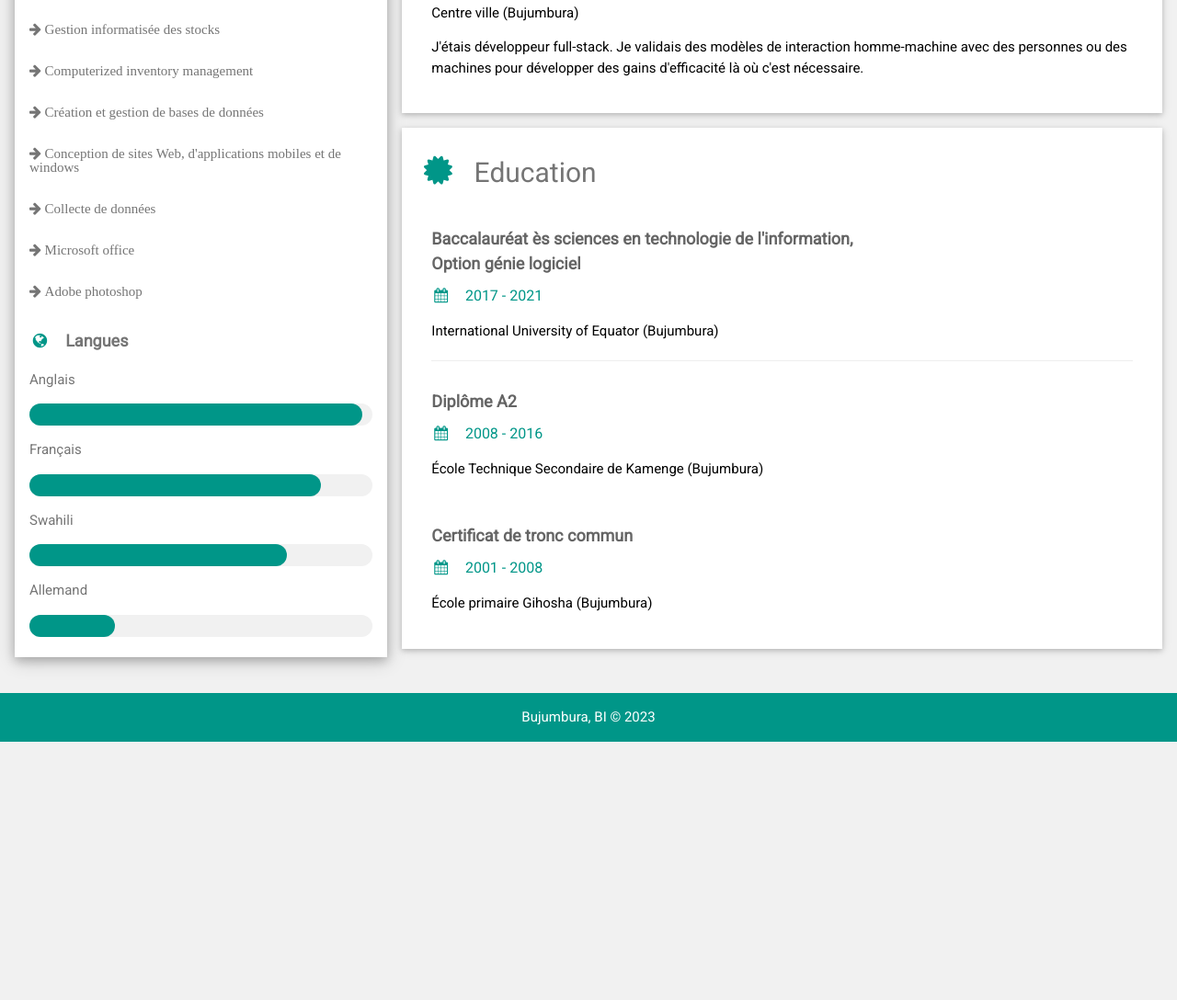
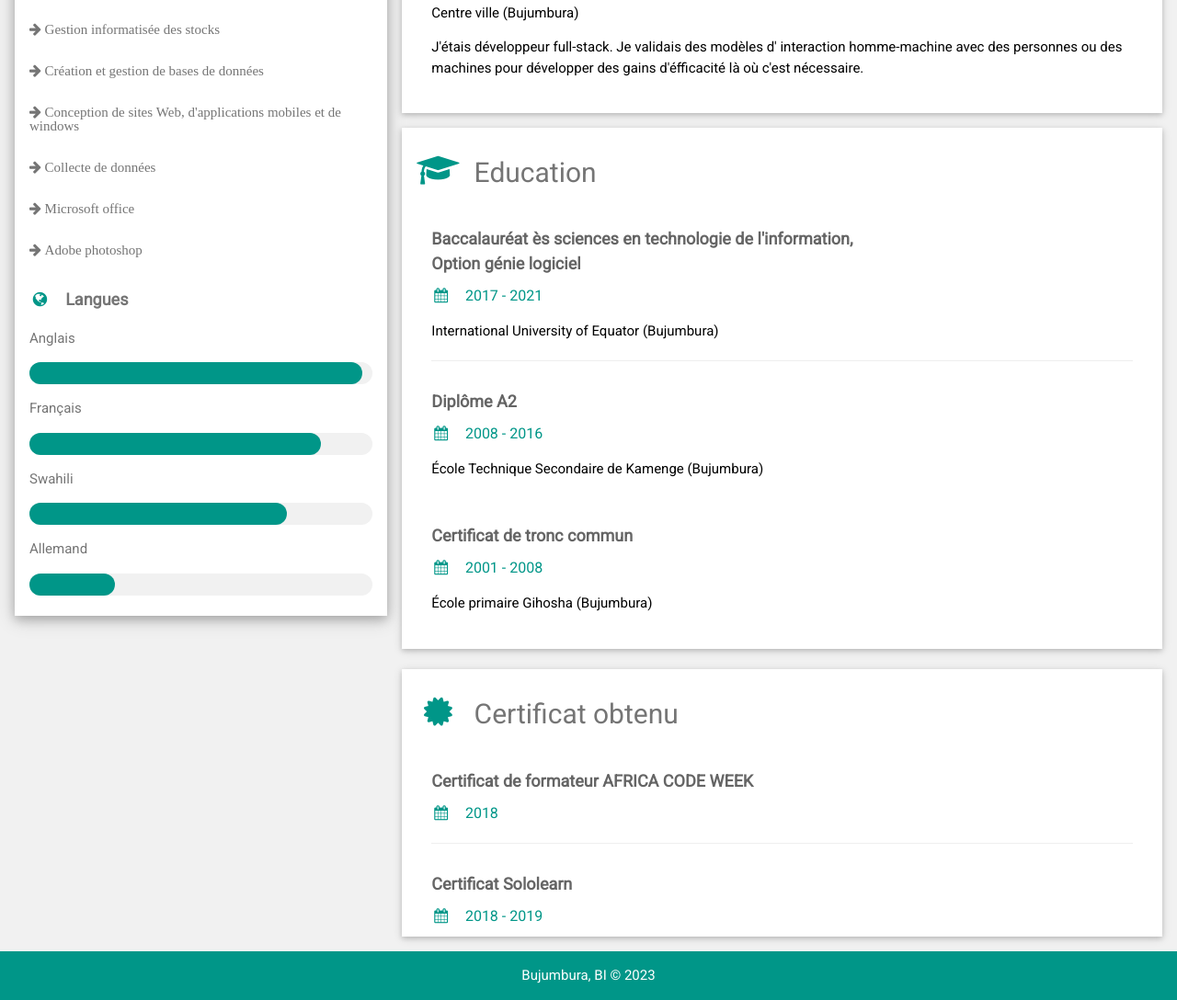
Before and after one commit to twizy/cv, a plain HTML site: page index.html in a window 1280 px wide. Shown: the part 571-1659 px from the top of the page at 92% size. Before the commit the page ends 1378 px from the top, so only its background shows below. Drawn offline with nearby package versions, Linux system fonts and the light colour scheme.

Commit message:
Add files via upload
Adding certificates

```diff
--- a/index.html
+++ b/index.html
@@ -43,7 +43,6 @@ html,body,h1,h2,h3,h4,h5,h6 {font-family: "Roboto", sans-serif}
           <p class="fa fa-arrow-right"> Maitrise de language de programmation : Java, Python, Sql, Javascript, C#, Html, CSS,
             C++, C, Php, XML, Jquery, Django framework, RestApi, NoSql (Firebase)</p><br>
           <p class="fa fa-arrow-right"> Gestion informatisée des stocks </p><br>
-          <p class="fa fa-arrow-right"> Computerized inventory management</p><br>
           <p class="fa fa-arrow-right"> Création et gestion de bases de données </p><br>
           <p class="fa fa-arrow-right"> Conception de sites Web, d'applications mobiles et de windows </p><br>
           <p class="fa fa-arrow-right"> Collecte de données</p><br>
@@ -85,8 +84,8 @@ html,body,h1,h2,h3,h4,h5,h6 {font-family: "Roboto", sans-serif}
         <div class="w3-container">
           <h5 class="w3-opacity"><b>Informaticien chez Good Life Services</b></h5>
           <h6 class="w3-text-teal"><i class="fa fa-calendar fa-fw w3-margin-right"></i>Fév 2023 - <span class="w3-tag w3-teal w3-round">Maintenant</span></h6>
-          <p>Kajaga (Bujumbura)</p>
-          <p> Je suis technicien informatique et administrateur système.</p>
+          <p>Quartier Industriel (Bujumbura)</p>
+          <p> Je suis technicien en informatique et administrateur du système.</p>
           <hr>
         </div>
         <div class="w3-container">
@@ -101,14 +100,14 @@ html,body,h1,h2,h3,h4,h5,h6 {font-family: "Roboto", sans-serif}
           <h5 class="w3-opacity"><b>Informaticien de MYTECH COMPANY</b></h5>
           <h6 class="w3-text-teal"><i class="fa fa-calendar fa-fw w3-margin-right"></i>Jui 2018 - Déc 2020</h6>
           <p>Centre ville (Bujumbura)</p>
-          <p>J'étais développeur full-stack. Je validais des modèles de
+          <p>J'étais développeur full-stack. Je validais des modèles d'
             interaction homme-machine avec des personnes ou des machines pour
-            développer des gains d'efficacité là où c'est nécessaire.</p><br>
+            développer des gains d'éfficacité là où c'est nécessaire.</p><br>
         </div>
       </div>
 
       <div class="w3-container w3-card w3-white">
-        <h2 class="w3-text-grey w3-padding-16"><i class="fa fa-certificate fa-fw w3-margin-right w3-xxlarge w3-text-teal"></i>Education</h2>
+        <h2 class="w3-text-grey w3-padding-16"><i class="fa fa-graduation-cap fa-fw w3-margin-right w3-xxlarge w3-text-teal"></i>Education</h2>
 
         <div class="w3-container">
           <h5 class="w3-opacity"><b>Baccalauréat ès sciences en technologie de l'information,
@@ -126,6 +125,23 @@ html,body,h1,h2,h3,h4,h5,h6 {font-family: "Roboto", sans-serif}
           <h5 class="w3-opacity"><b>Certificat de tronc commun</b></h5>
           <h6 class="w3-text-teal"><i class="fa fa-calendar fa-fw w3-margin-right"></i>2001 - 2008</h6>
           <p>École primaire Gihosha (Bujumbura)</p><br>
+        </div>
+      </div>
+      <br>
+
+      <div class="w3-container w3-card w3-white">
+        <h2 class="w3-text-grey w3-padding-16"><i class="fa fa-certificate fa-fw w3-margin-right w3-xxlarge w3-text-teal"></i>Certificat obtenu</h2>
+
+        <div class="w3-container">
+          <h5 class="w3-opacity"><b>Certificat de formateur AFRICA CODE WEEK</b></h5>
+          <h6 class="w3-text-teal"><i class="fa fa-calendar fa-fw w3-margin-right"></i>2018</h6>
+          <!-- <p>International University of Equator (Bujumbura)</p> -->
+          <hr>
+        </div>
+        <div class="w3-container">
+          <h5 class="w3-opacity"><b>Certificat Sololearn</b></h5>
+          <h6 class="w3-text-teal"><i class="fa fa-calendar fa-fw w3-margin-right"></i>2018 - 2019</h6>
+          <!-- <p>École Technique Secondaire de Kamenge (Bujumbura)</p><br> -->
         </div>
       </div>
 
```
